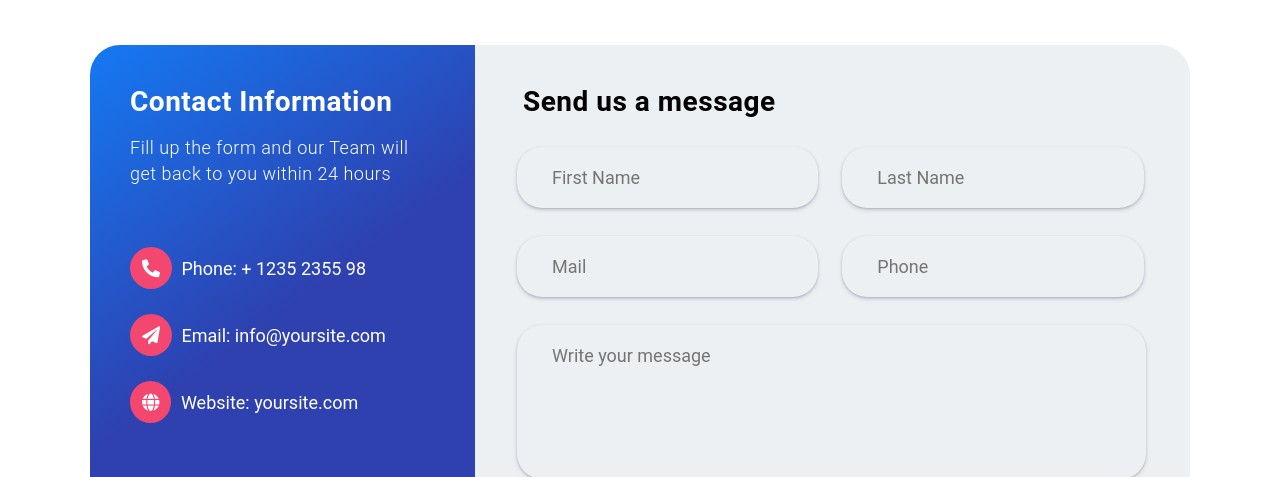
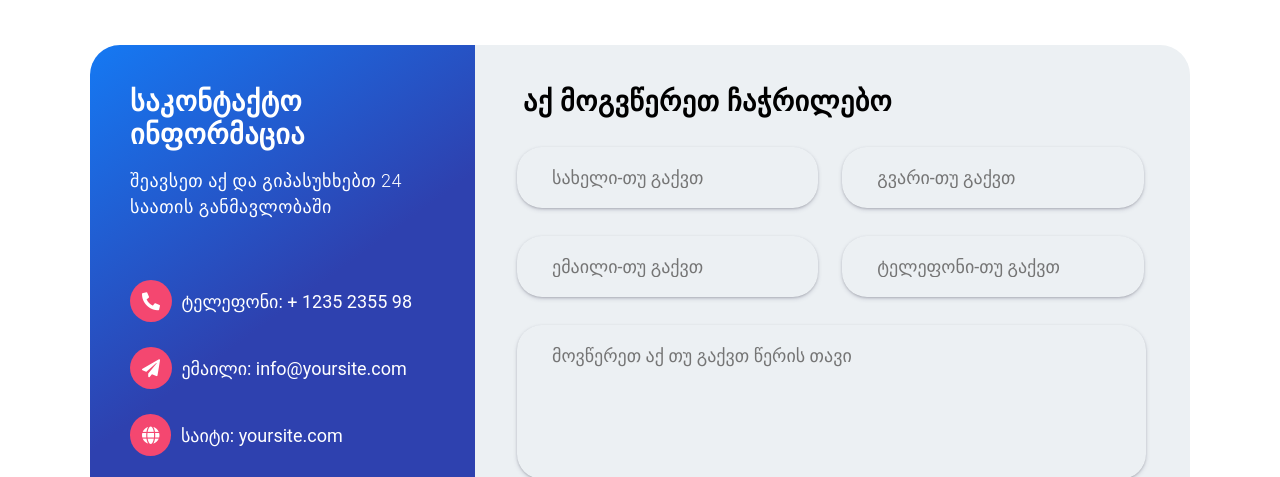
Before and after one commit to Front5949/front, a plain HTML site: page index.html in a window 1280 px wide. Shown: the top 477 px of the page. Drawn offline with Linux system fonts and the light colour scheme.

Commit message:
translate to georgian

```diff
--- a/index.html
+++ b/index.html
@@ -16,20 +16,20 @@
         <section id="section-wrapper">
         <div class="box-wrapper">
             <div class="info-wrap">
-                <h2 class="info-title">Contact Information</h2>
-                <h3 class="info-sub-title">Fill up the form and our Team will get back to you within 24 hours</h3>
+                <h2 class="info-title">საკონტაქტო ინფორმაცია</h2>
+                <h3 class="info-sub-title">შეავსეთ აქ და გიპასუხხებთ 24 საათის განმავლობაში</h3>
                 <ul class="info-details">
                     <li>
                         <i class="fas fa-phone-alt"></i>
-                        <span>Phone:</span> <a href="tel:+ 1235 2355 98">+ 1235 2355 98</a>
+                        <span>ტელეფონი:</span> <a href="tel:+ 1235 2355 98">+ 1235 2355 98</a>
                     </li>
                     <li>
                         <i class="fas fa-paper-plane"></i>
-                        <span>Email:</span> <a href="mailto:info@yoursite.com">info@yoursite.com</a>
+                        <span>ემაილი:</span> <a href="mailto:info@yoursite.com">info@yoursite.com</a>
                     </li>
                     <li>
                         <i class="fas fa-globe"></i>
-                        <span>Website:</span> <a href="#">yoursite.com</a>
+                        <span>საიტი:</span> <a href="#">yoursite.com</a>
                     </li>
                 </ul>
                 <ul class="social-icons">
@@ -40,22 +40,22 @@
             </div>
             <div class="form-wrap">
                 <form action="#" method="POST">
-                    <h2 class="form-title">Send us a message</h2>
+                    <h2 class="form-title">აქ მოგვწერეთ ჩაჭრილებო</h2>
                     <div class="form-fields">
                         <div class="form-group">
-                            <input type="text" class="fname" placeholder="First Name">
+                            <input type="text" class="fname" placeholder="სახელი-თუ გაქვთ">
                         </div>
                         <div class="form-group">
-                            <input type="text" class="lname" placeholder="Last Name">
+                            <input type="text" class="lname" placeholder="გვარი-თუ გაქვთ">
                         </div>
                         <div class="form-group">
-                            <input type="email" class="email" placeholder="Mail">
+                            <input type="email" class="email" placeholder="ემაილი-თუ გაქვთ">
                         </div>
                         <div class="form-group">
-                            <input type="number" class="phone" placeholder="Phone">
+                            <input type="number" class="phone" placeholder="ტელეფონი-თუ გაქვთ">
                         </div>
                         <div class="form-group">
-                            <textarea name="message" id="" placeholder="Write your message"></textarea>
+                            <textarea name="message" id="" placeholder="მოვწერეთ აქ თუ გაქვთ წერის თავი"></textarea>
                         </div>
                     </div>
                     <input type="submit" value="Send Message" class="submit-button">
```
